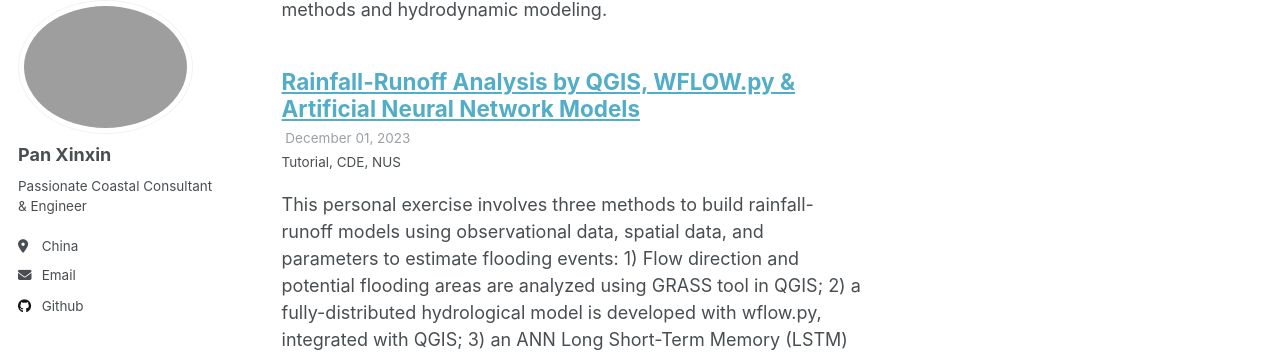
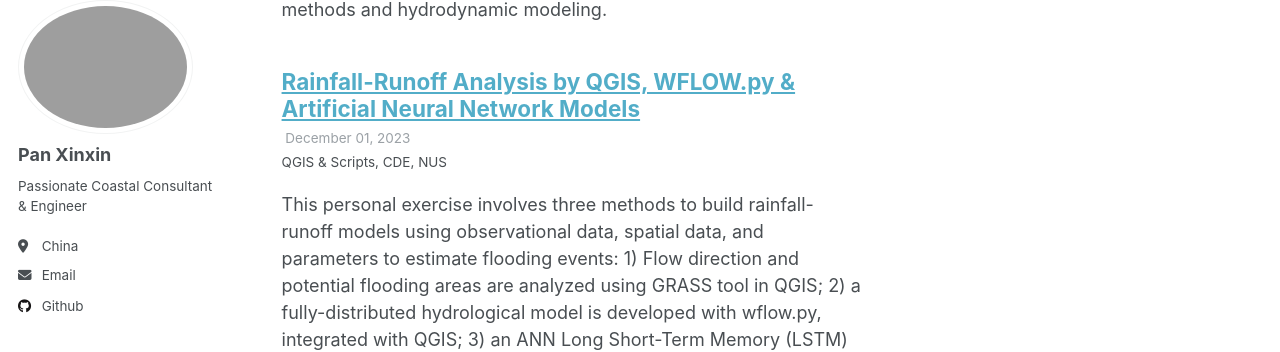
Before and after one commit to kingdaxing/kingdaxing.github.io, a Jekyll site: the page built from _pages/talks.html, in a window 1280 px wide and 900 px high, scrolled down 636 px. Shown: the part 106-458 px from the top of the window. Built offline with Jekyll 4.4.1, drawn with Linux system fonts in a browser that asks for light colours.

Commit message:
Update proj-3-2023-12-01-hydrology.md

```diff
--- a/_talks/proj-3-2023-12-01-hydrology.md
+++ b/_talks/proj-3-2023-12-01-hydrology.md
@@ -1,7 +1,7 @@
 ---
 title: "Rainfall-Runoff Analysis by QGIS, WFLOW.py & Artificial Neural Network Models"
 collection: talks
-type: "Tutorial"
+type: "QGIS & Scripts"
 permalink: /talks/proj-3-2023-12-01-hydrology
 venue: "CDE"
 date: 2023-12-01
```
